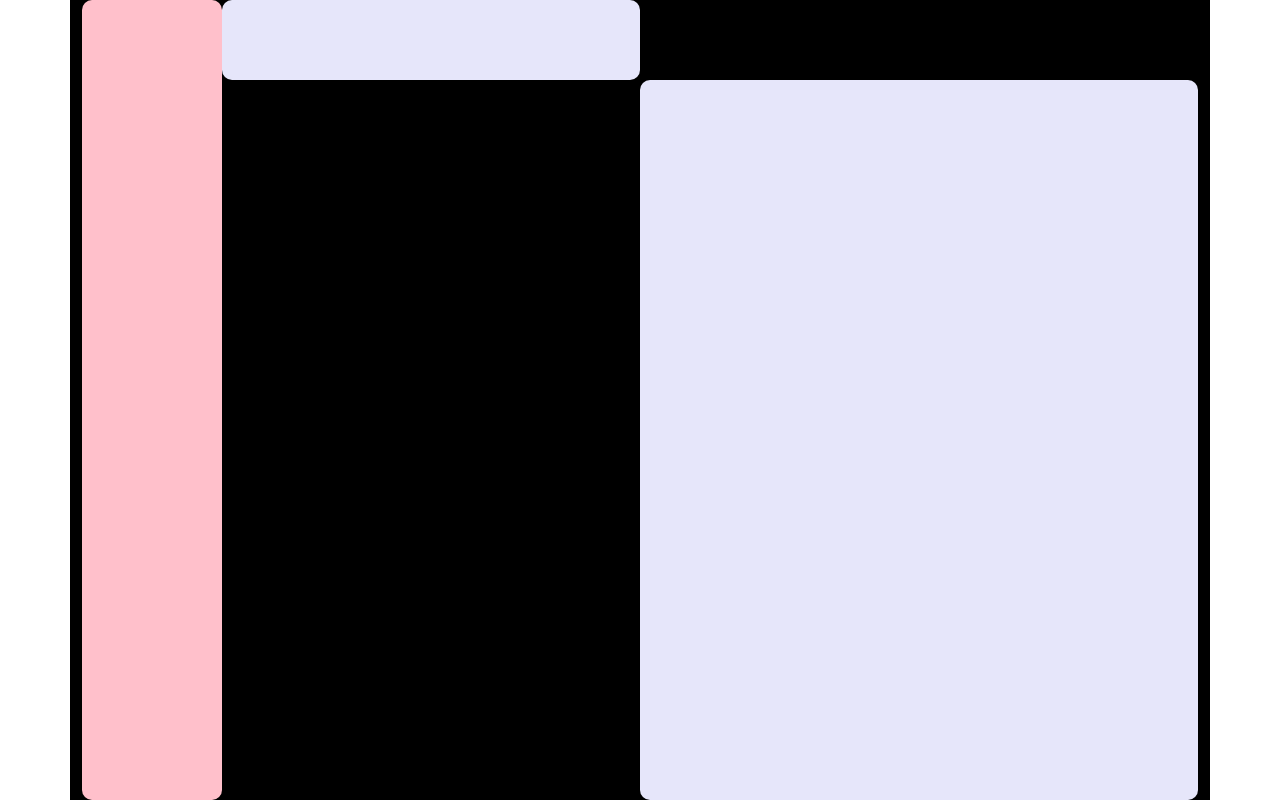
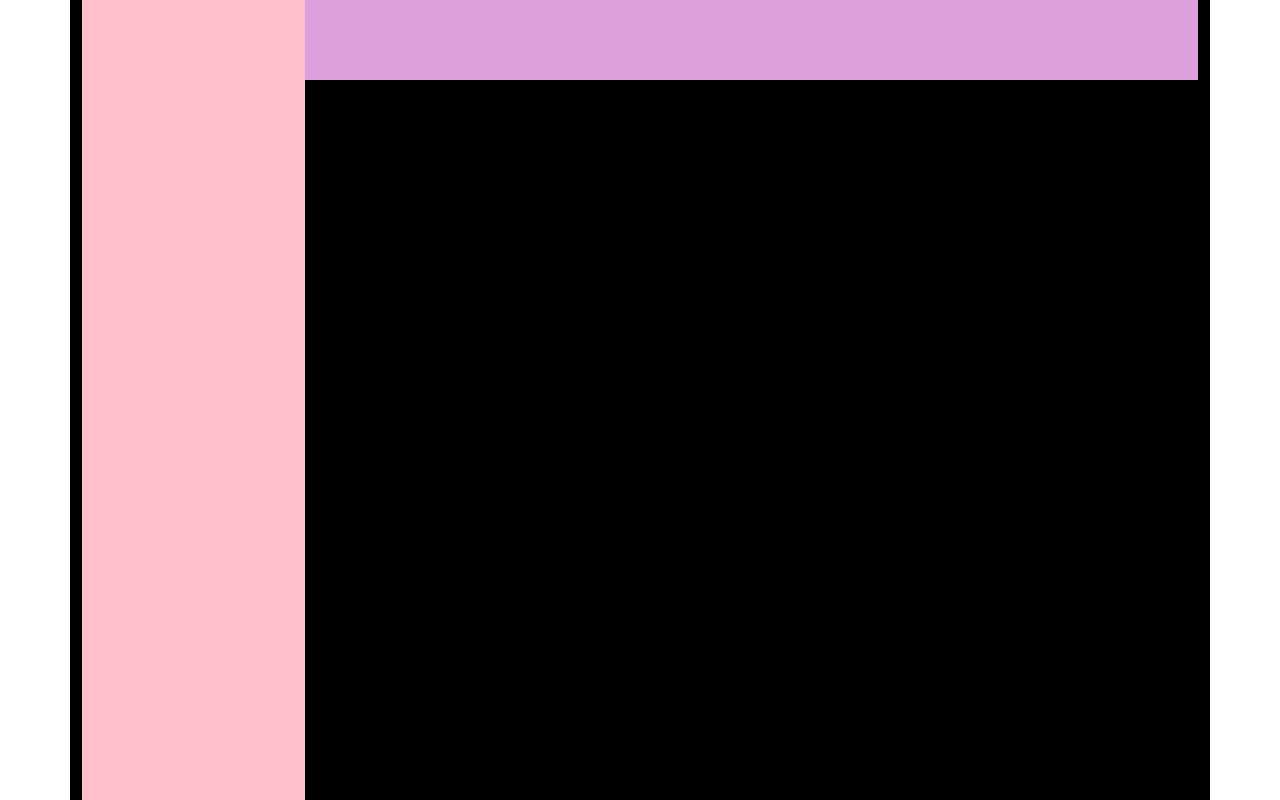
Before and after one commit to hariecharry/bootstrap-youtube-echarry, a plain HTML site: page index.html in a window 1280 px wide. Drawn offline with nearby package versions, Linux system fonts and the light colour scheme.

Commit message:
😐  cleaned up flex - funky layout

```diff
--- a/style.css
+++ b/style.css
@@ -1,42 +1,30 @@
 body{
-
+    margin: 0;
+    height: 100vh;
 }
 .container{
-
     display: flex;
-    align-content: stretch;
-    background-color:#000000;
-    height: 100%;
-    width: 100%;
+    flex-wrap: wrap;
+    background-color:black;
+    height: 100vh;
+    width: 100vw;
 }
 
 .left{
-    display: flex;
-    flex-direction: column;
+    flex: 0 0 20%;
     height: 100vh;
-    width: 20vw;
-    border-radius: 10px;
     background-color: pink;
-    box-sizing: border-box;
 }
 
 .top{
-    display: flex;
-    flex-direction: column;
+    flex: 0 0 80%;
     height: 10vh;
     width: 60vw;
-    border-radius: 10px;
-    background-color: lavender;
-    box-sizing: border-box;
+    background-color: plum;
 }
 
 .body{
-    display: flex;
-    align-self: flex-end;
+    display: 0 0 80%;
     height: 90vh;
-    width: 80vw;
-    border-radius: 10px;
-    background-color: lavender;
-    box-sizing: border-box;
-
+    background-color: turquoise;
 }
```
